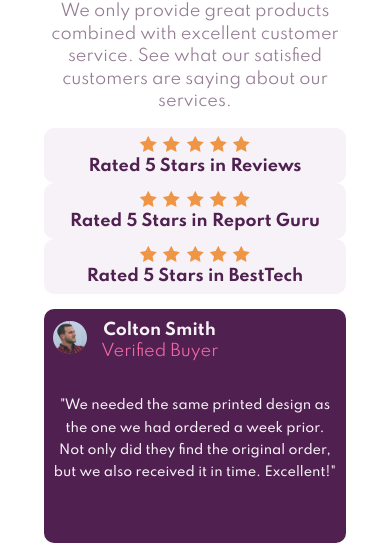
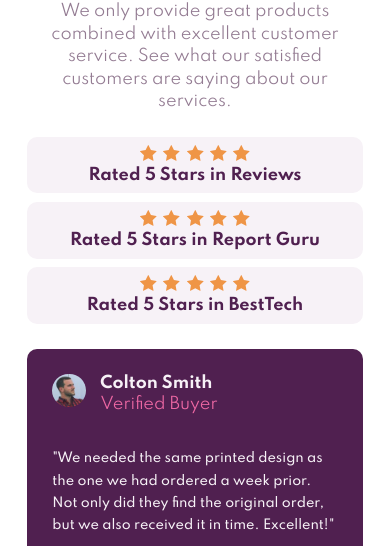
Before and after one commit to Gribichex/social-proof-section, a plain HTML site: page index.html in a window 390 px wide. Shown: the part 259-805 px from the top of the page. Drawn offline with Linux system fonts and the light colour scheme.

Commit message:
some tweaks for responsivness

```diff
--- a/css/style.css
+++ b/css/style.css
@@ -1,4 +1,4 @@
-/* broad properties */
+/**************** broad properties ********************************/
 
 html {
   margin: auto;
@@ -11,7 +11,7 @@ body {
   background-position: top, bottom;
   background-repeat: no-repeat, no-repeat;
   font-family: "Spartan", sans-serif;
-  margin: 7% 11.3%;
+  margin: 14.5% 11.5% 11.5%;
 }
 
 /* titles and font styles*/
@@ -29,11 +29,9 @@ p {
   justify-content: space-between;
 }
 
-/* sections */
+/*****************assessment section ******************************/
 
-/*****************assessment section ************************/
-
-/*assessment*/
+/*main title and text*/
 
 .main-claim {
   flex-basis: 50%;
@@ -103,7 +101,7 @@ p {
   box-sizing: border-box;
   max-width: 350px;
   height: 234px;
-  padding: 4% 3%;
+  padding: 25px 25px;
 }
 
 .customer {
@@ -139,7 +137,7 @@ p {
   margin-top: 4%;
 }
 
-/************Responsive**********************************/
+/************Responsive properties**********************************/
 
 @media screen and (max-width: 768px) {
   body {
@@ -147,28 +145,29 @@ p {
       url("../images/bg-pattern-bottom-mobile.svg");
     background-position: top, bottom;
     background-repeat: no-repeat, no-repeat;
+    margin: 7%;
   }
 
   .container {
     display: flex;
     flex-direction: column;
+    text-align: center;
     justify-content: space-between;
-    text-align: center;
   }
 
   #row-one {
-    margin: 0%;
+    margin-left: 0%;
+    margin-right: 0%;
   }
 
   #row-two {
-    margin: 0%;
+    margin-left: 0%;
+    margin-right: 0%;
   }
 
   #row-three {
-    margin: 0%;
-  }
-  .main-claim {
-    text-align: center;
+    margin-left: 0%;
+    margin-right: 0%;
   }
 
   .claim-title {
@@ -178,5 +177,11 @@ p {
   .customer.container {
     flex-direction: row;
     justify-content: left;
+    text-align: left;
   }
+
+  .customer-comment {
+    text-align: left;
+  }
+
 }
```
